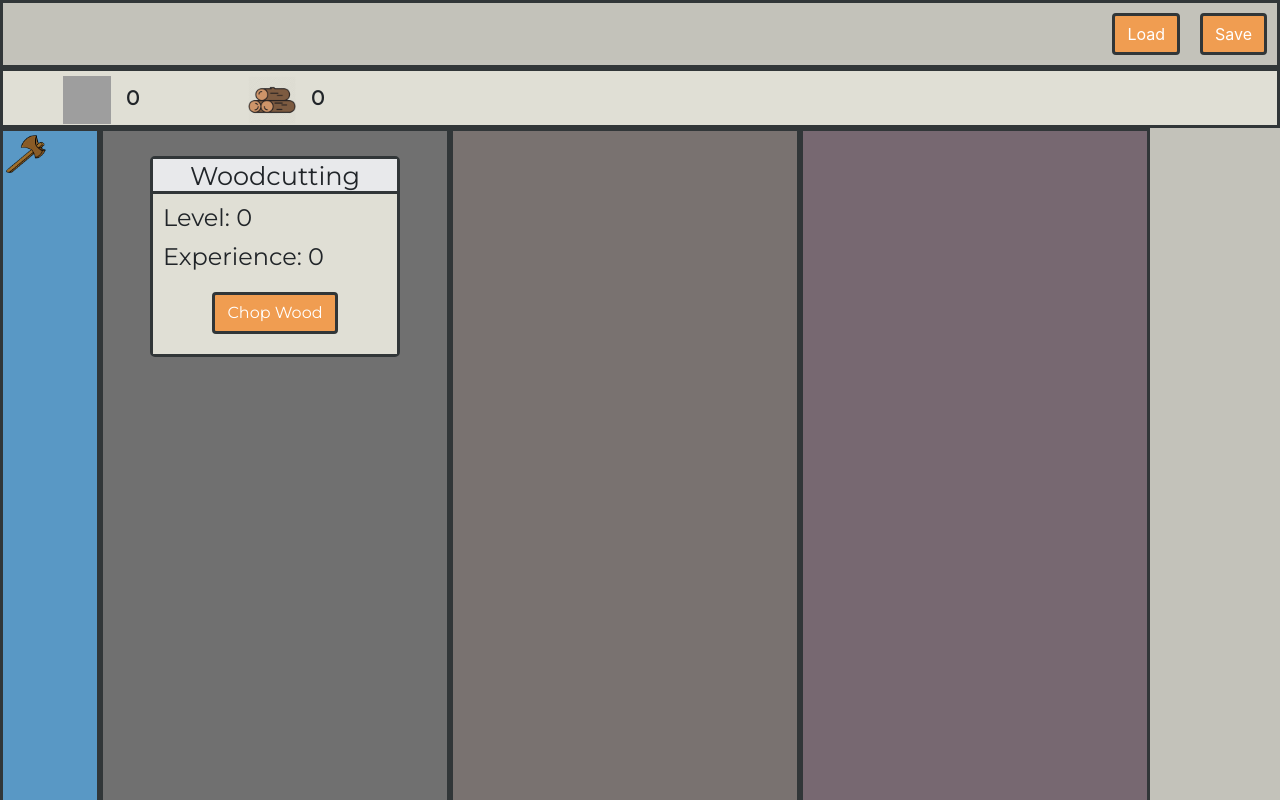
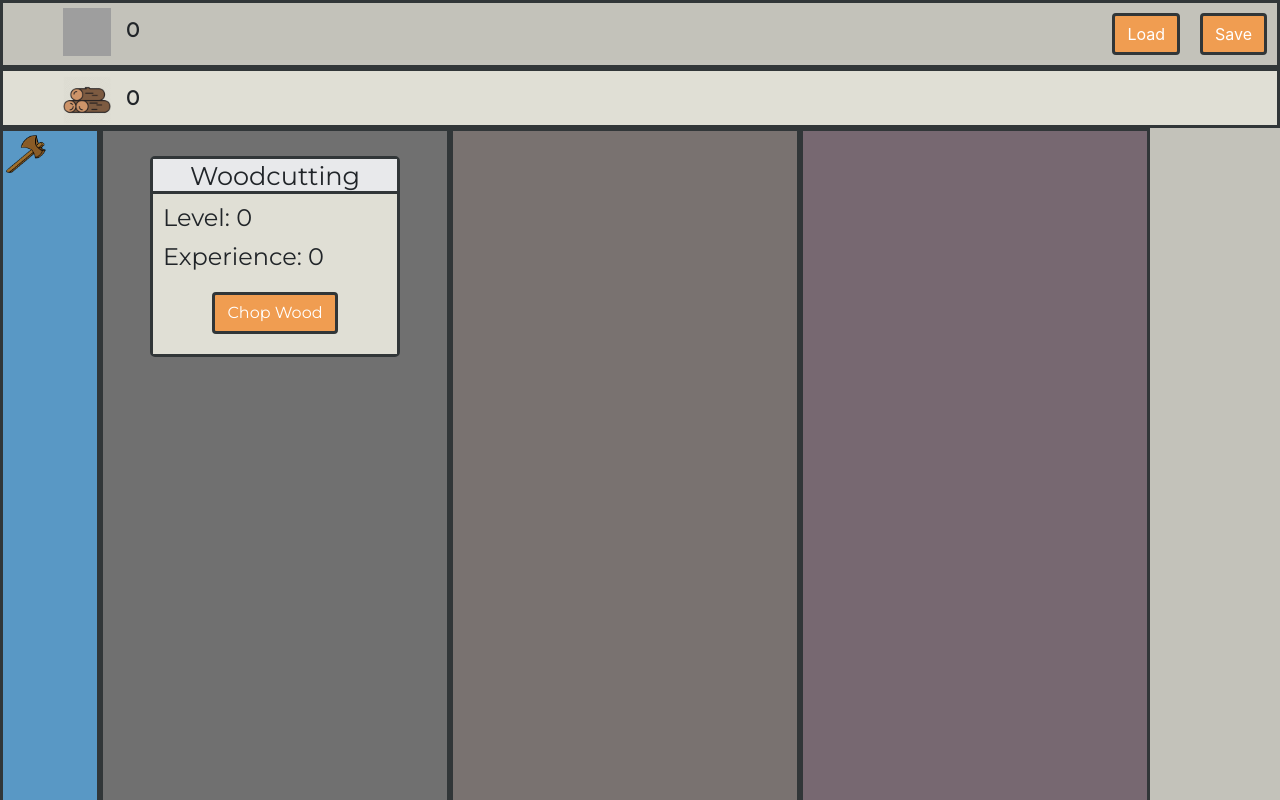
Before and after one commit to theRJMurray/skilling, a React (Create React App) app: page / in a window 1280 px wide. Shown: the top 800 px of the page. Built offline with nearby package versions, Linux system fonts and the light colour scheme; grey boxes are pictures that could not be loaded.

Commit message:
moved total level to top bar

```diff
--- a/src/App.js
+++ b/src/App.js
@@ -269,10 +269,10 @@ const App = () => {
   return (
     <div>
       <div className="topHeader">
+        <Inventory image={Level} item={totalLevel} />
         <Save save={save} load={login} />
       </div>
       <div className="titanPanel">
-        <Inventory image={Level} item={totalLevel} />
         <Inventory image={Logs} item={wood} />
         {tools.some(e => e.name === "hammer") && (
           <Inventory image={Stone} item={stone} />
--- a/src/components/Save.jsx
+++ b/src/components/Save.jsx
@@ -3,7 +3,7 @@ import "../css/Save.css";
 
 const Save = props => {
   return (
-    <div style={{ display: "flex", flexDirection: "row-reverse" }}>
+    <div className="saveLoad">
       <button className="btn btn-primary" onClick={props.save}>
         Save
       </button>
--- a/src/css/App.css
+++ b/src/css/App.css
@@ -4,6 +4,7 @@ body {
 
   .topHeader {
     border: 3px solid #313638;
+    display: flex;
   }
 
   .titanPanel {
--- a/src/css/Save.css
+++ b/src/css/Save.css
@@ -1,3 +1,10 @@
+.saveLoad {
+  display: flex;
+  flex-direction: row-reverse;
+  align-self: flex-end;
+  flex-grow: 1;
+}
+
 button {
     margin: 10px;
   }
```
